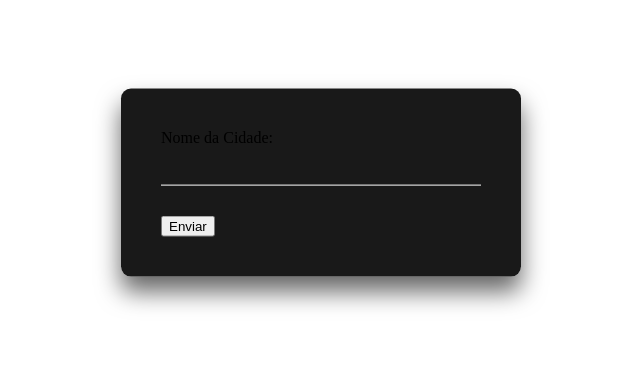
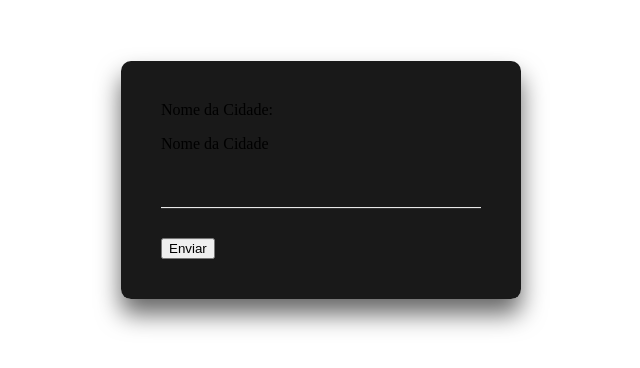
Before and after one commit to Vinipcsl/Informacoes_de_Tempo, an Angular app in the folder Informacoes-de-Tempo/: page / in a window 1280 px wide. Shown: the part 228-596 px from the top of the page, without its empty margins (319-959 px from the left). Built offline with nearby package versions, Linux system fonts and the light colour scheme.

Commit message:
estilo 01

```diff
--- a/Informacoes-de-Tempo/src/app/seletor-cidade/seletor-cidade.component.html
+++ b/Informacoes-de-Tempo/src/app/seletor-cidade/seletor-cidade.component.html
@@ -1,5 +1,6 @@
 <div id="formulario-cidade" class="login-box">
     <label for="nome-cidade">Nome da Cidade:</label>
+    <p for="nome-cidade">Nome da Cidade</p>
     <form>
       <div class="user-box">
       <input type="text" id="nome-cidade" name="nome-cidade" required>
```
